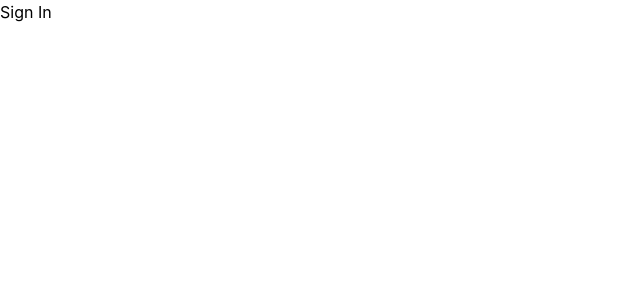
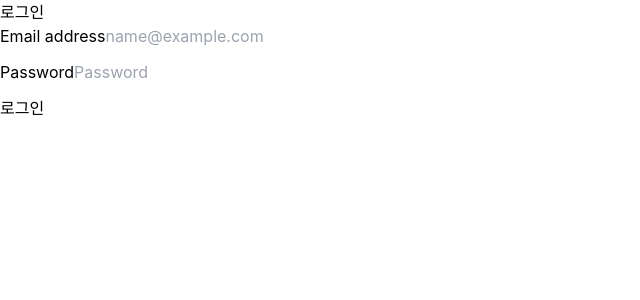
Before and after one commit to kbu715/community-app, a Next.js app: page /auth/sign-in in a window 1280 px wide. Shown: the top 300 px of the page, without its empty margins (0-640 px from the left). Built offline with nearby package versions, Linux system fonts and the light colour scheme.

Commit message:
feat: sign-in using cookie

```diff
--- a/package.json
+++ b/package.json
@@ -10,9 +10,12 @@
   },
   "dependencies": {
     "axios": "^0.27.2",
+    "dayjs": "^1.11.2",
+    "formik": "^2.2.9",
     "next": "12.1.6",
     "react": "18.1.0",
-    "react-dom": "18.1.0"
+    "react-dom": "18.1.0",
+    "universal-cookie": "^4.0.4"
   },
   "devDependencies": {
     "eslint": "8.14.0",
--- a/pages/_app.js
+++ b/pages/_app.js
@@ -1,7 +1,15 @@
 import '../styles/globals.css'
 import Head from 'next/head'
+import Cookies from 'universal-cookie'
+import axios from 'axios'
 
 function MyApp({ Component, pageProps }) {
+  const cookies = new Cookies();
+  const token = cookies.get('token');
+
+  if (token) {
+    axios.defaults.headers.common.Authorization = `Bearer ${token}`;
+  }
   return <>
     <Head>
       <title>Community App with Next.js</title>
--- a/pages/auth/sign-in.js
+++ b/pages/auth/sign-in.js
@@ -1,5 +1,116 @@
+import {Formik} from 'formik';
+import axios from 'axios';
+import { validateEmail } from '../../utils/helpers';
+import {useRouter} from "next/router";
+import Cookies from "universal-cookie";
+
+
+
+/*
+    // 요청시 헤더 설정
+    axios.get( 'url', {
+        headers: {
+            Authorization: 'Bearer TOKEN_HERE'
+        }
+    } );
+    axios.post( 'url', { ...params }, {
+        headers: {
+            Authorization: 'Bearer TOKEN_HERE'
+        }
+    } )
+    // 전역 헤더 설정
+    axios.defaults.headers.common.Authorization = 'Bearer TOKEN_HERE';
+
+    // 상태
+    useState()
+
+    // 전역 상태
+    ????
+ */
+
 export default function SignIn() {
-  return (
-    <>Sign In</>
-  )
+    const router = useRouter();
+    return (
+        <div className="container">
+            <h1>로그인</h1>
+            <Formik
+                initialValues={{
+                    email: '',
+                    password: '',
+                }}
+                validate={values => {
+                    const errors = {};
+                    if (!values.email) {
+                        errors.email = '이메일은 필수 입력 항목입니다.';
+                    } else if (!validateEmail(values.email)) {
+                        errors.email = '이메일 형식이 올바르지 않습니다.';
+                    } else if (!values.password) {
+                        errors.password = '비밀번호는 필수 입력 항목입니다.';
+                    }
+                    return errors;
+                }}
+                onSubmit={(values, {setSubmitting}) => {
+                    setSubmitting(true);
+                    axios.post(process.env.API_HOST + '/auth/sign-in', values)
+                        .then(response => {
+                            console.log(response.data);
+                            const cookies = new Cookies();
+                            const token = response.data.token.token;
+                            axios.defaults.headers.common.Authorization = `Bearer ${token}`;
+                            // use '/' as the path if you want your cookie to be accessible on all pages
+                            cookies.set('token', token, {path: '/'});
+
+                            router.push(router.query.ref ?? '/me');
+                        })
+                        .catch(error => {
+                            console.warn(error);
+                            alert(error.response?.data?.message ?? error.message ?? '서버와 통신에 실패했습니다.');
+                        })
+                        .finally(() => {
+                            setSubmitting(false);
+                        });
+                }}
+            >
+                {({
+                      values,
+                      errors,
+                      touched,
+                      handleChange,
+                      handleBlur,
+                      isSubmitting,
+                      handleSubmit
+                  }) => (
+                    <form onSubmit={handleSubmit}>
+                        <div className="mb-3">
+                            <label htmlFor="emailInput" className="form-label">Email address</label>
+                            <input type="email" className="form-control" id="emailInput"
+                                   placeholder="name@example.com"
+                                   name="email"
+                                   value={values.email}
+                                   onChange={handleChange}
+                                   onBlur={handleBlur}
+                            />
+                            <p className="text-danger mt-2">{errors.email && touched.email && errors.email}</p>
+                        </div>
+                        <div className="mb-3">
+                            <label htmlFor="passwordInput" className="form-label">Password</label>
+                            <input type="password" className="form-control" id="passwordInput"
+                                   placeholder="Password"
+                                   name="password"
+                                   value={values.password}
+                                   onChange={handleChange}
+                                   onBlur={handleBlur}
+                            />
+                            <p className="text-danger mt-2">{errors.password && touched.password && errors.password}</p>
+                        </div>
+                        <div>
+                            <button type="submit" className="btn btn-primary">
+                                {isSubmitting ? '로그인 중...' : '로그인'}
+                            </button>
+                        </div>
+                    </form>
+                )}
+            </Formik>
+        </div>
+    )
 }
--- a/utils/helpers.js
+++ b/utils/helpers.js
@@ -1,5 +1,6 @@
 export function validateEmail(email) {
-  if (/^\w+([\.-]?\w+)*@\w+([\.-]?\w+)*(\.\w{2,3})+$/.test(email)) {
+  const emailRegExp = /(?:[a-z0-9!#$%&'*+/=?^_`{|}~-]+(?:\.[a-z0-9!#$%&'*+/=?^_`{|}~-]+)*|"(?:[\x01-\x08\x0b\x0c\x0e-\x1f\x21\x23-\x5b\x5d-\x7f]|\\[\x01-\x09\x0b\x0c\x0e-\x7f])*")@(?:(?:[a-z0-9](?:[a-z0-9-]*[a-z0-9])?\.)+[a-z0-9](?:[a-z0-9-]*[a-z0-9])?|\[(?:(?:(2(5[0-5]|[0-4][0-9])|1[0-9][0-9]|[1-9]?[0-9]))\.){3}(?:(2(5[0-5]|[0-4][0-9])|1[0-9][0-9]|[1-9]?[0-9])|[a-z0-9-]*[a-z0-9]:(?:[\x01-\x08\x0b\x0c\x0e-\x1f\x21-\x5a\x53-\x7f]|\\[\x01-\x09\x0b\x0c\x0e-\x7f])+)\])/;
+  if (emailRegExp.test(email)) {
     return true;
   }
   return false;
```
Also changed, not shown: pages/me.js (added, +59 -0 lines), 1 other file (tests, documents, lock files or other folders).
